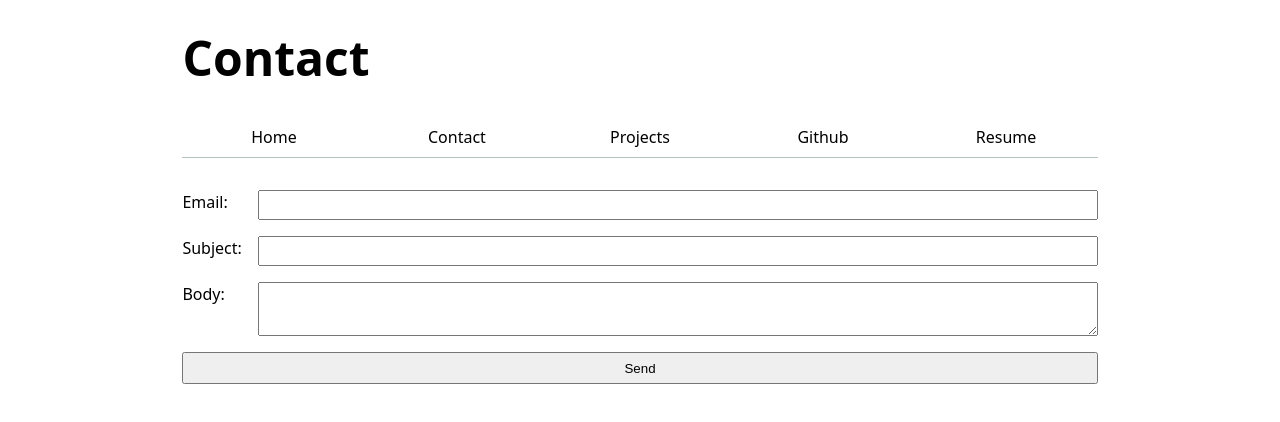
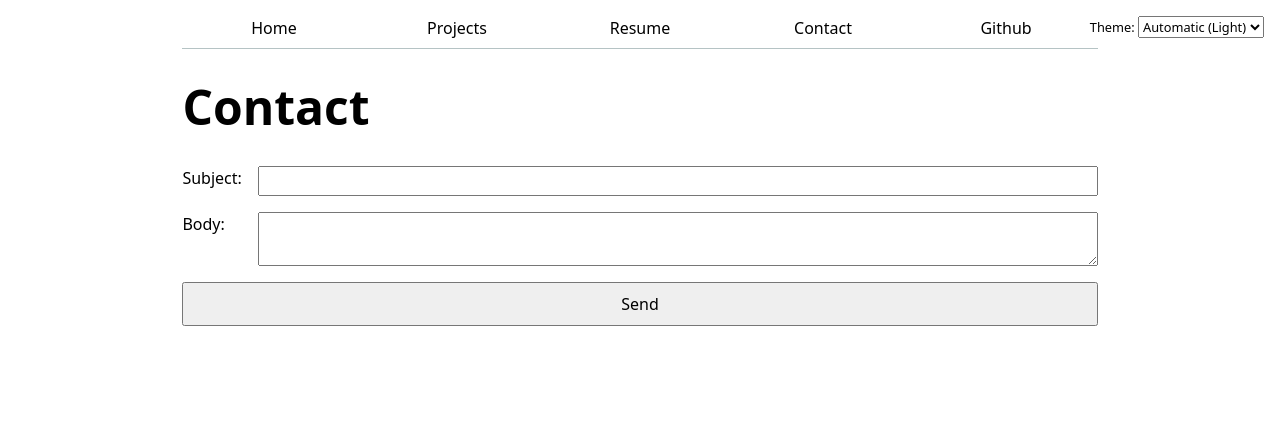
Before and after one commit to binkybarnes/dsc106-lab1, a plain HTML site: page contact/index.html in a window 1280 px wide. Drawn offline with Linux system fonts and the light colour scheme.

Commit message:
finished lab3

```diff
--- a/contact/index.html
+++ b/contact/index.html
@@ -7,24 +7,22 @@
     <link rel="stylesheet" href="../styles.css" />
   </head>
   <body>
+    <script type="module" src="../global.js"></script>
     <h1>Contact</h1>
-    <nav>
+    <!-- <nav>
       <a href="../index.html">Home</a>
       <a href="index.html">Contact</a>
       <a href="../projects/index.html">Projects</a>
       <a href="https://github.com/binkybarnes" target="_blank">Github</a>
       <a href="../resume/index.html">Resume</a>
-    </nav>
+    </nav> -->
 
     <form
       class="form-grid-wrapper"
       action="mailto:brchiou@ucsd.edu"
-      method="POST"
+      method="GET"
       enctype="text/plain"
     >
-      <label class="form-subgrid-wrapper"
-        >Email:<input type="email" name="email"
-      /></label>
       <label class="form-subgrid-wrapper"
         >Subject:<input type="text" name="subject"
       /></label>
--- /dev/null
+++ b/global.js
@@ -0,0 +1,89 @@
+// console.log("IT’S ALIVE!");
+
+// function $$(selector, context = document) {
+//   return Array.from(context.querySelectorAll(selector));
+// }
+
+// let navLinks = $$("nav a");
+
+// let currentLink = navLinks.find(
+//   (a) => a.host === location.host && a.pathname === location.pathname
+// );
+// currentLink?.classList.add("current");
+// console.log(currentLink.classList);
+
+// nav bar
+
+const pages = [
+  { url: "/", title: "Home" },
+  { url: "/projects/", title: "Projects" },
+  { url: "/resume/", title: "Resume" },
+  { url: "/contact/", title: "Contact" },
+  { url: "https://github.com/binkybarnes/", title: "Github" },
+];
+
+const createNavLink = ({ url, title }) => {
+  let a = document.createElement("a");
+  a.href = url;
+  a.textContent = title;
+  const isCurrentPage =
+    a.host === location.host && a.pathname === location.pathname;
+  a.classList.toggle("current", isCurrentPage);
+  if (a.host !== location.host) a.target = "_blank";
+
+  return a;
+};
+
+const nav = document.createElement("nav");
+document.body.prepend(nav);
+pages.forEach((page) => {
+  const link = createNavLink(page);
+  nav.append(link);
+});
+
+// color scheme switcher
+
+const isDark = matchMedia("(prefers-color-scheme: dark)").matches;
+document.body.insertAdjacentHTML(
+  "afterbegin",
+  `
+	<label class="color-scheme">
+   Theme:
+   <select>
+     <option value="light dark">Automatic (${
+       isDark ? "Dark" : "Light"
+     })</option>
+     <option value="light">Light</option>
+     <option value="dark">Dark</option>
+   </select>
+ </label>`
+);
+
+const setColorScheme = (colorScheme) => {
+  console.log("color scheme changed to", colorScheme);
+  document.documentElement.style.setProperty("color-scheme", colorScheme);
+  localStorage.colorScheme = colorScheme;
+};
+const select = document.querySelector("label.color-scheme select");
+if ("colorScheme" in localStorage) {
+  const savedColorSchemeValue = localStorage.colorScheme;
+  setColorScheme(savedColorSchemeValue);
+}
+select.addEventListener("input", function (event) {
+  const colorScheme = event.target.value;
+  setColorScheme(colorScheme);
+});
+
+// contact form space fixer
+const contactForm = document.querySelector("form");
+contactForm?.addEventListener("submit", (event) => {
+  event.preventDefault();
+  const data = new FormData(contactForm);
+  // mailto:leaverou@mit.edu?subject=Hello&body=Sup?
+  let url = `${contactForm.action}?`;
+  for (let [name, value] of data) {
+    console.log(name, encodeURIComponent(value));
+    url += `${name}=${value}&`;
+  }
+  location.href = url;
+});
--- a/styles.css
+++ b/styles.css
@@ -1,5 +1,9 @@
 :root {
   --color-accent: oklch(81.32% 0.1899 108.53);
+}
+
+html {
+  color-scheme: light dark;
 }
 
 body {
@@ -23,13 +27,21 @@ h6 {
   text-wrap: balance;
 }
 
+/* ★。------ ＼ Light dark switcher／------。★ */
+label.color-scheme {
+  position: absolute;
+  top: 1rem;
+  right: 1rem;
+  font-size: 80%;
+}
+
 /* ★。------ ＼Nav／------。★ */
 nav {
+  --border-color: oklch(50% 10% 200 / 40%);
+
   display: flex;
   margin-bottom: 2em;
-  border-bottom: 1px solid oklch(80% 3% 200);
-}
-
+  border-bottom: 1px solid var(--border-color);
   a {
     flex: 1;
     text-decoration: none;
@@ -39,21 +51,24 @@ a {
   }
 
   a.current {
-  border-bottom: 0.4em solid oklch(80% 3% 200);
+    border-bottom: 0.4em solid var(--border-color);
     padding-bottom: 0.1em;
   }
 
   a:hover {
     border-bottom: 0.4em solid var(--color-accent);
     padding-bottom: 0.1em;
-  background-color: oklch(from var(--color-accent) 95% 5% h);
+    background-color: color-mix(in oklch, var(--color-accent), canvas 85%);
+  }
 }
 
 /* ★。------ ＼ Contact page｜／------。★ */
 
 input,
 textarea,
-label {
+label,
+button,
+select {
   font: inherit;
 }
 
```
Also changed, not shown: index.html (+4 -3 lines), projects/index.html (+4 -2 lines), resume/index.html (+4 -3 lines). Lines whose indentation alone changed are shown as unchanged.
